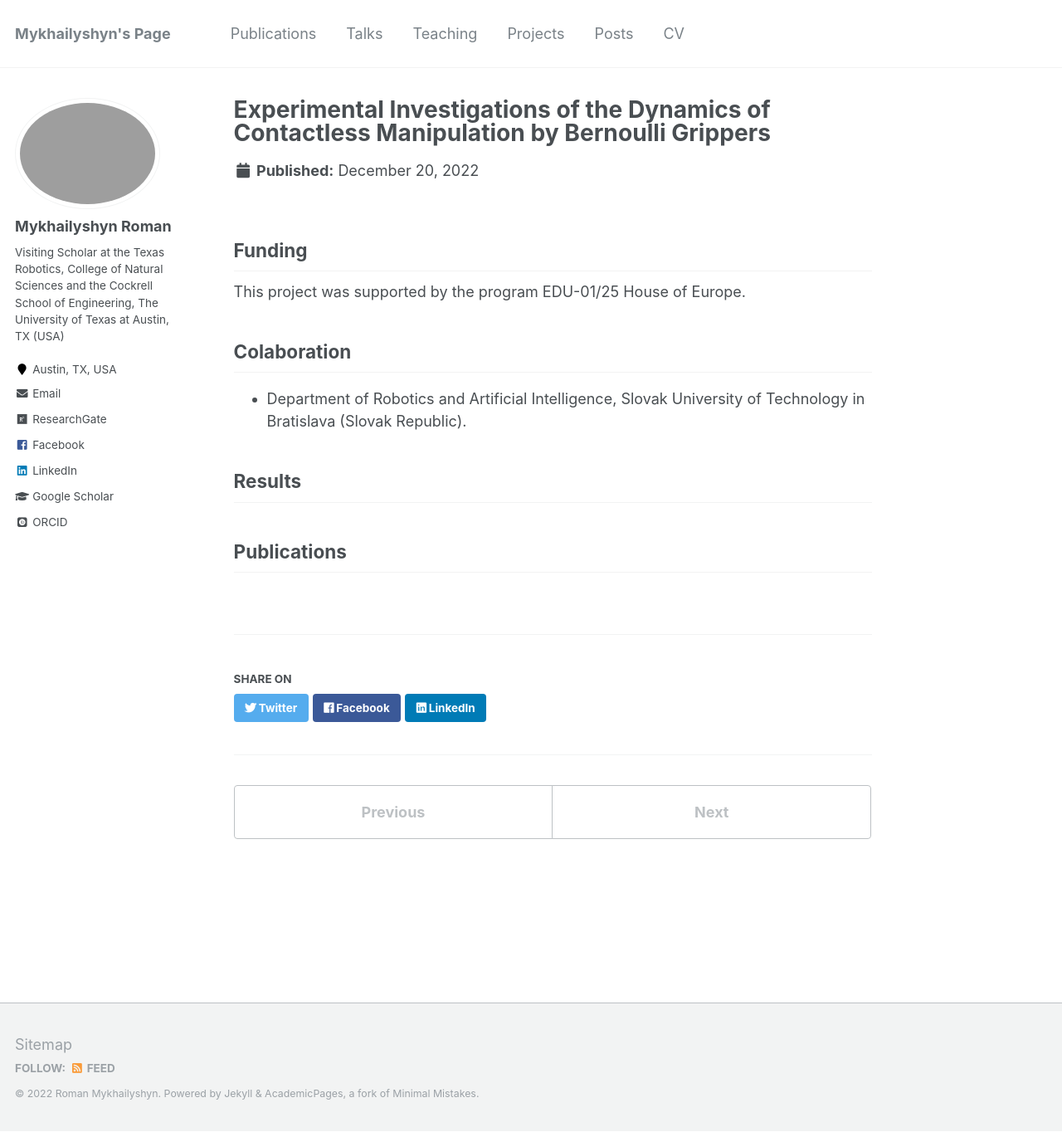
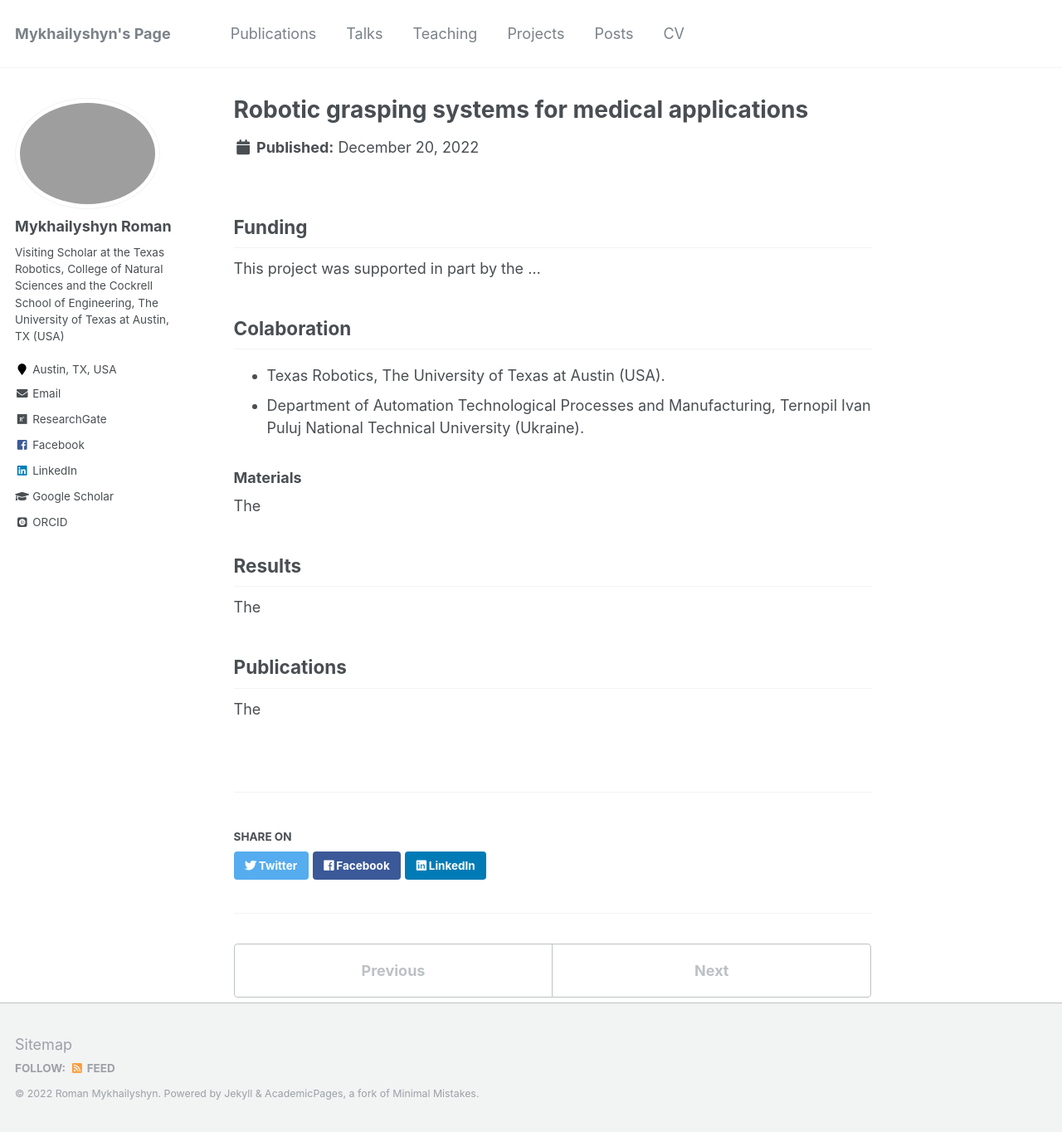
Before and after one commit to RomanMykhailyshyn/RomanMykhailyshyn.github.io, a Jekyll site: the page built from _portfolio/portfolio-2.md, in a window 1280 px wide and 1364 px high. Shown: the whole window at 83% size. Built offline with Jekyll 4.4.1, drawn with Linux system fonts in a browser that asks for light colours; some web fonts are replaced.

Commit message:
Update portfolio-2.md

```diff
--- a/_portfolio/portfolio-2.md
+++ b/_portfolio/portfolio-2.md
@@ -1,14 +1,24 @@
 ---
-title: "Experimental Investigations of the Dynamics of Contactless Manipulation by Bernoulli Grippers"
-excerpt: "<br/><img src='/images/P4.png'>"
+title: "Robotic grasping systems for medical applications"
+excerpt: "<br/><img src='/images/p2_1.png'>"
 collection: portfolio
 ---
 ## Funding
-This project was supported by the program EDU-01/25 House of Europe.
+This project was supported in part by the ...
 
 ## Colaboration
-* Department of Robotics and Artificial Intelligence, Slovak University of Technology in Bratislava (Slovak Republic).
+* Texas Robotics, The University of Texas at Austin (USA).
+* Department of Automation Technological Processes and Manufacturing, Ternopil Ivan Puluj National Technical University (Ukraine).
+
+### Materials
+
+The
+
 
 ## Results
 
+The
+
 ## Publications
+
+The
```
